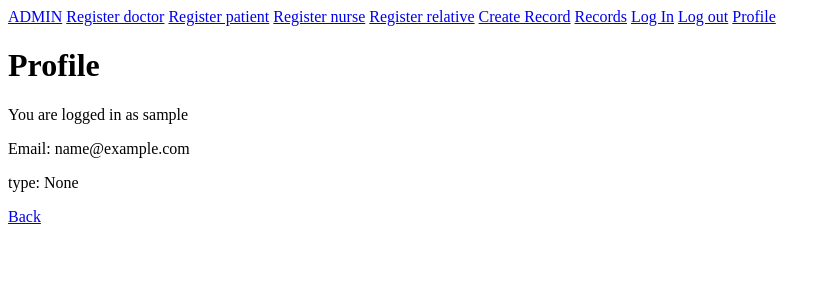
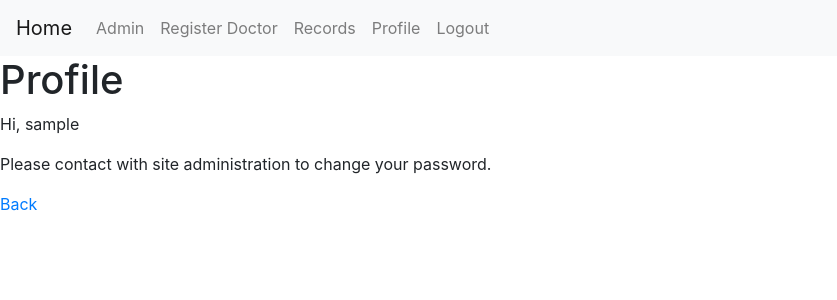
Before and after one commit to mustafatalha/Medical-Record-System, a Django app: page /accounts/profile/ in a window 1280 px wide. Shown: the top 300 px of the page, without its empty margins (0-837 px from the left). Run offline with Django 3.2, Linux system fonts and the light colour scheme; the visitor is signed in with stand-in values (Sample User, id 1); some libraries are stand-ins or nearby versions.

Commit message:
Frontend bootstrap navbar implementation

```diff
--- a/accounts/models.py
+++ b/accounts/models.py
@@ -22,7 +22,7 @@ class Doctor(models.Model):
         return self.user.username
 
 
-class Patient(models.Model): # TODO username conflict çöz
+class Patient(models.Model):
     user = models.OneToOneField(settings.AUTH_USER_MODEL, on_delete=models.CASCADE, related_name='patient')
     creator = models.ForeignKey(MedUser, on_delete=models.CASCADE, related_name='patients')
     birth_date = models.DateField(blank=True)
@@ -31,7 +31,7 @@ class Patient(models.Model): # TODO username conflict çöz
         return self.user.username
 
 
-class Nurse(models.Model): # TODO Hemşire ile doktoru bağla
+class Nurse(models.Model):
     user = models.OneToOneField(settings.AUTH_USER_MODEL, on_delete=models.CASCADE, related_name='nurse')
     creator = models.ForeignKey(MedUser, on_delete=models.CASCADE, related_name='nurses')
 
@@ -51,7 +51,7 @@ class Record(models.Model):
     patient = models.ForeignKey(MedUser, on_delete=models.CASCADE, related_name='record_patient')
     creator = models.ForeignKey(MedUser, on_delete=models.CASCADE, related_name='records')
     diagnostics = models.CharField(max_length=256, default='unknown', null=False, blank=False)
-    allowed_users = models.ManyToManyField(MedUser,related_name='allowed_users') #TODO allowed records olarak değiştir
+    allowed_users = models.ManyToManyField(MedUser,related_name='allowed_users')
     first_name = models.CharField(max_length=256)
     last_name = models.CharField(max_length=256)
     birth_date = models.DateField(blank=True)
--- a/accounts/templates/accounts/profile.html
+++ b/accounts/templates/accounts/profile.html
@@ -1,20 +1,34 @@
-
 {% extends 'base.html' %}
 {% block content %}
 
     <h1>Profile</h1>
-<p>You are logged in as {{ user }} </p>
-<p>Email: {{ user.email }}</p>
-<p>type: {{ user.user_type }}</p>
+    <p>Hi, {{ user }} </p>
 
     {% if user.doctor %}
         <p>You are a doctor</p>
+        <p>First name: {{ user.first_name }}</p>
+        <p>Last name: {{ user.last_name }}</p>
     {% endif %}
 
     {% if user.patient %}
         <p>You are a patient</p>
+        <p>First name: {{ user.first_name }}</p>
+        <p>Last name: {{ user.last_name }}</p>
     {% endif %}
 
+    {% if user.nurse %}
+        <p>You are a nurse</p>
+        <p>First name: {{ user.first_name }}</p>
+        <p>Last name: {{ user.last_name }}</p>
+    {% endif %}
+
+    {% if user.relative %}
+        <p>You are a relative</p>
+        <p>First name: {{ user.first_name }}</p>
+        <p>Last name: {{ user.last_name }}</p>
+    {% endif %}
+
+    <p>Please contact with site administration to change your password.</p>
     <a href="{% url 'home' %}">Back</a>
 
 {% endblock %}
--- a/templates/base.html
+++ b/templates/base.html
@@ -4,19 +4,40 @@
     <meta charset="UTF-8">
     <meta name="viewport" content="width=device-width, initial-scale=1.0">
     <meta http-equiv="X-UA-Compatible" content="ie=edge">
-    <title>Base</title>
+    <title>Medical Records</title>
+    <link rel="stylesheet" href="https://stackpath.bootstrapcdn.com/bootstrap/4.2.1/css/bootstrap.min.css"
+          integrity="sha384-GJzZqFGwb1QTTN6wy59ffF1BuGJpLSa9DkKMp0DgiMDm4iYMj70gZWKYbI706tWS" crossorigin="anonymous">
+
 </head>
 <body>
-    <a href="{% url 'admin:index' %}">ADMIN</a>
-    <a href="{% url 'register_doctor' %}">Register doctor</a>
-    <a href="{% url 'register_patient' %}">Register patient</a>
-    <a href="{% url 'register_nurse' %}">Register nurse</a>
-    <a href="{% url 'register_relative' %}">Register relative</a>
-    <a href="{% url 'create_record' %}">Create Record</a>
-    <a href="{% url 'records' %}">Records</a>
-    <a href="{% url 'login' %}">Log In</a>
-    <a href="{% url 'logout' %}">Log out</a>
-    <a href="{% url 'profile' %}">Profile</a>
-    {% block content %} {% endblock %}
+<nav class="navbar navbar-expand-lg navbar-light bg-light">
+
+  <div class="collapse navbar-collapse" id="navbarSupportedContent">
+    <ul class="navbar-nav mr-auto">
+      <li><a class="navbar-brand" href="{% url 'home' %}">Home</a></li>
+            <li><a class="nav-link" href="{% url 'admin:index' %}">Admin</a></li>
+            <li><a class="nav-link" href="{% url 'register_doctor' %}">Register Doctor</a></li>
+
+            {% if user.is_authenticated %}
+                {% if user.user_type == 1 %}
+                    <li><a class="nav-link" href="{% url 'register_patient' %}">Create Patient</a></li>
+                    <li><a class="nav-link" href="{% url 'register_nurse' %}">Create Nurse</a></li>
+                    <li><a class="nav-link" href="{% url 'create_record' %}">Create Record</a></li>
+                {% elif user.user_type == 1 %}
+                    <li><a class="nav-link" href="{% url 'register_relative' %}">Create Relative</a></li>
+                {% endif %}
+            {% endif %}
+
+            {% if user.is_authenticated %}
+                <li><a class="nav-link" href="{% url 'records' %}">Records</a></li>
+                <li><a class="nav-link" href="{% url 'profile' %}">Profile</a></li>
+                <li><a class="nav-link" href="{% url 'logout' %}">Logout</a></li>
+            {% else %}
+                <li><a class="nav-link" href="{% url 'login' %}">Login</a></li>
+            {% endif %}
+    </ul>
+  </div>
+</nav>
+{% block content %} {% endblock %}
 </body>
 </html>
```
Lines whose indentation alone changed are shown as unchanged.
